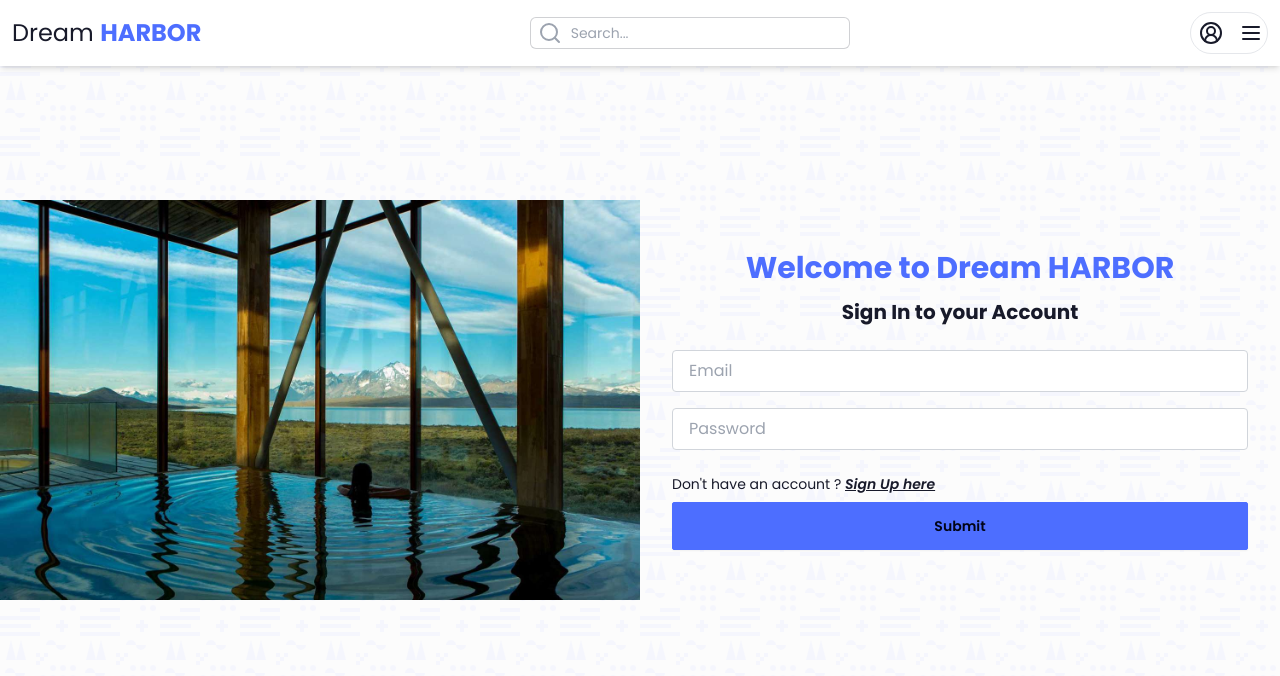
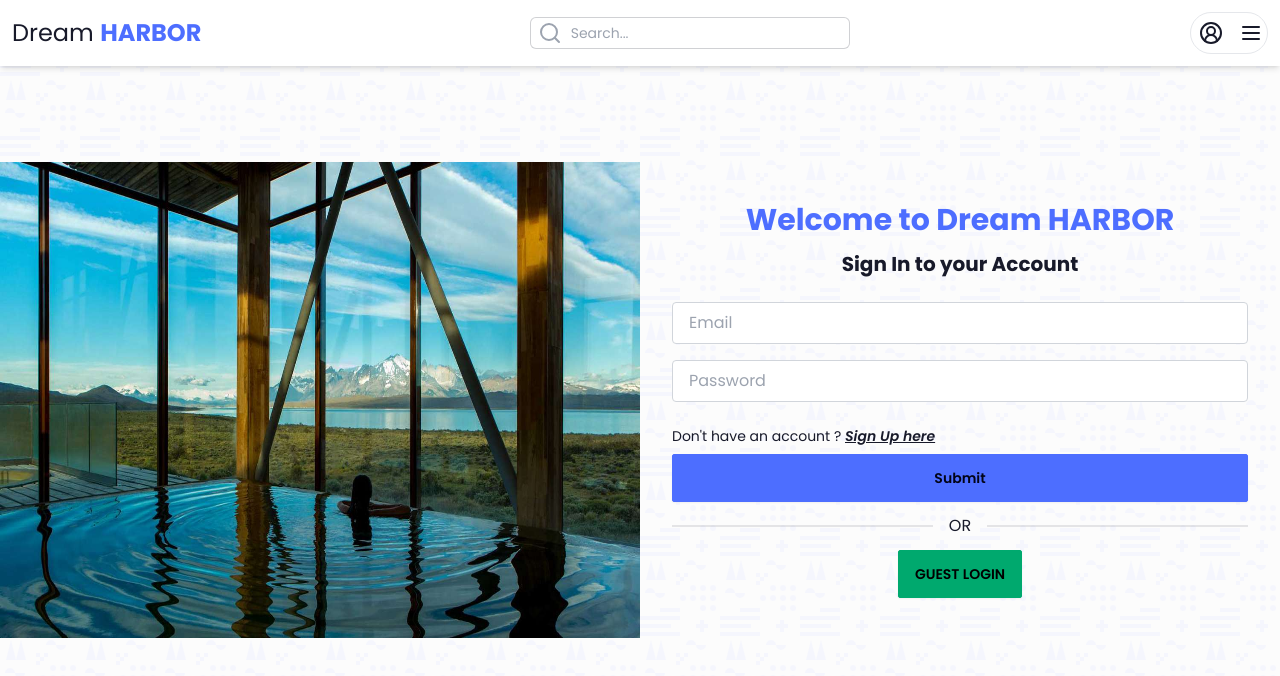
Before and after one commit to kartikpavan/Home-rental-app, a React (Vite) app in the folder client/: page /login in a window 1280 px wide. Shown: the top 676 px of the page. Built offline with nearby package versions, Linux system fonts and the light colour scheme.

Commit message:
test user creation

```diff
--- a/client/src/components/Hero.tsx
+++ b/client/src/components/Hero.tsx
@@ -10,7 +10,7 @@
         </p>
         <Link
           to={"/create-listing"}
-               className="bg-secondary hover:bg-blue-700 text-white font-bold py-2 px-4 rounded">
+          className="bg-primary hover:bg-primary-content text-white font-bold py-2 px-4 rounded">
           Get Started
         </Link>
       </div>
--- a/client/src/components/Listings.tsx
+++ b/client/src/components/Listings.tsx
@@ -59,6 +59,7 @@
             );
           })}
         </section>
+        <div className="pb-20">
           {isLoading ? (
             <CardSkeleton />
           ) : (
@@ -89,6 +90,7 @@
             </section>
           )}
         </div>
+      </div>
     </>
   );
 };
--- a/client/src/components/shared/Footer.tsx
+++ b/client/src/components/shared/Footer.tsx
@@ -1,5 +1,13 @@
+import React from "react";
+
 const Footer = () => {
-  return <div>Footer</div>;
+  return (
+    <footer className="bg-base-content text-gray-300 p-4 text-center">
+      <div className="container mx-auto">
+        <p>&copy; 2022 Dream Harbor. All rights reserved.</p>
+      </div>
+    </footer>
+  );
 };
 
 export default Footer;
--- a/client/src/pages/LoginPage.tsx
+++ b/client/src/pages/LoginPage.tsx
@@ -13,11 +13,11 @@
   const {
     register,
     handleSubmit,
-    watch,
     setError,
     formState: { errors },
   } = useForm<LoginFormData>();
   const [isSubmitting, setIsSubmitting] = useState<boolean>(false);
+  const [testLoader, setTestLoader] = useState<boolean>(false);
 
   const onSubmit: SubmitHandler<LoginFormData> = async (formData) => {
     try {
@@ -46,10 +46,47 @@
         navigate("/");
       }
     } catch (error) {
-      console.log("Registeration Failed " + error.message);
+      console.log("LOGIN Failed " + error.message);
       toast.error("Login Failed");
     } finally {
       setIsSubmitting(false);
+    }
+  };
+
+  const handleGuestLogin = async () => {
+    try {
+      setTestLoader(true);
+      const response = await fetch(`${API_URL}/api/auth/login`, {
+        method: "POST",
+        headers: { "Content-Type": "application/json" },
+        body: JSON.stringify({
+          email: import.meta.env.VITE_TEST_USER,
+          password: import.meta.env.VITE_TEST_PASS,
+        }),
+      });
+      if (response.status === 404) {
+        setError("email", {
+          message: "User not found",
+        });
+      }
+      const loggedInUser = await response.json();
+      if (loggedInUser.message === "Invalid credentials") {
+        toast.error("Invalid Credentials");
+      } else if (loggedInUser.message === "Login successful") {
+        dispatch(
+          setLogin({
+            user: loggedInUser.data,
+            token: loggedInUser.token,
+          })
+        );
+        toast.success("Login Successful");
+        navigate("/");
+      }
+    } catch (error) {
+      console.log("LOGIN Failed " + error.message);
+      toast.error("Login Failed");
+    } finally {
+      setTestLoader(false);
     }
   };
 
@@ -101,7 +138,14 @@
                 {isSubmitting && <span className="loading loading-spinner loading-md"></span>}
                 Submit
               </button>
+              <div className="divider">OR</div>
             </form>
+            <div className="flex items-center justify-center">
+              <button className="btn btn-success" disabled={testLoader} onClick={handleGuestLogin}>
+                {isSubmitting && <span className="loading loading-spinner loading-md"></span>}
+                GUEST LOGIN
+              </button>
+            </div>
           </div>
         </div>
       </div>
```
Also changed, not shown: client/tailwind.config.js (indentation only). Lines whose indentation alone changed are shown as unchanged.
